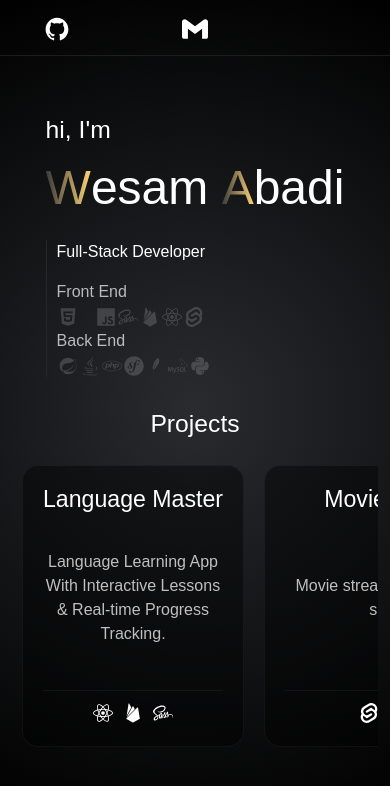
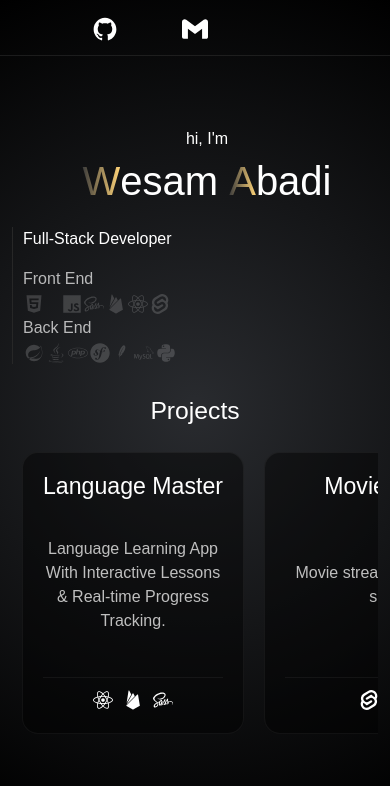
Before and after one commit to WesamAbadi/WesamAbadi.github.io, a React (Create React App) app: page / in a window 390 px wide. Shown: the top 786 px of the page. Built offline with nearby package versions, Linux system fonts and the light colour scheme; some icons are missing; a web font is replaced by a local one.

Commit message:
better styles

```diff
--- a/src/App.scss
+++ b/src/App.scss
@@ -157,6 +157,19 @@ body {
           }
         }
       }
+
+      .hero-text{
+        justify-content: start !important;
+        .name, .hello{
+          text-align: center;
+          width: 100vw;
+        }
+        .name{
+          span{
+            font-size: 2.5rem !important;
+          }
+        }
+      }
     }
   }
 }
--- a/src/pages/Home.js
+++ b/src/pages/Home.js
@@ -27,7 +27,7 @@ function Home() {
         <div className="row">
           <div className="col-12 col-md-5 hero-text">
             <div>
-              <h2>hi, I'm</h2>
+              <div className="hello" >hi, I'm</div>
               <div className="name">
                 <span class="w">W</span>
                 <span>esam </span>
--- a/src/styles/Header.scss
+++ b/src/styles/Header.scss
@@ -18,3 +18,10 @@
     }
   }
 }
+@media screen and (max-width: 768px) {
+  .header{
+    a{
+      margin: 0 2rem;
+    }
+  }
+}
```
